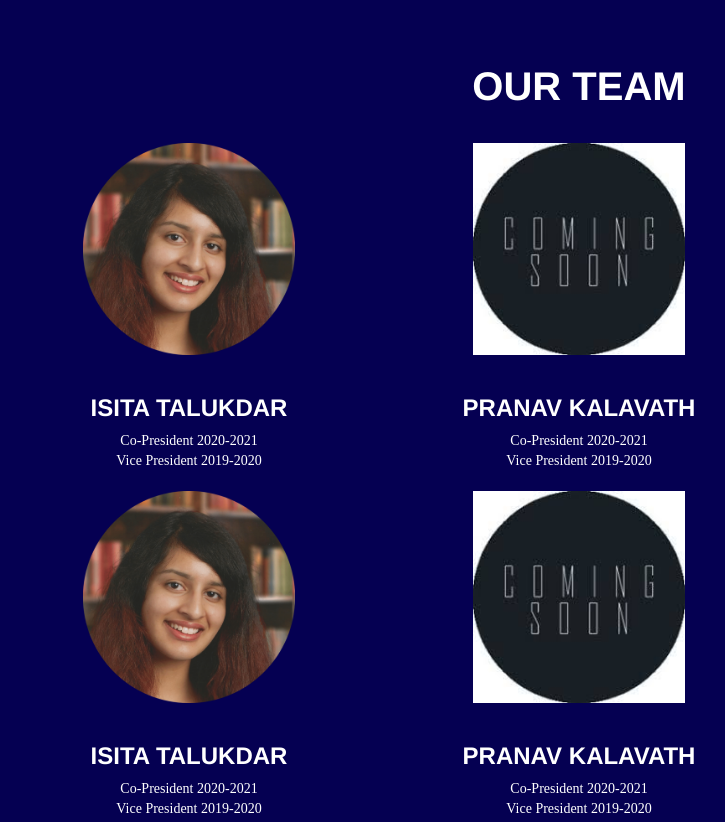
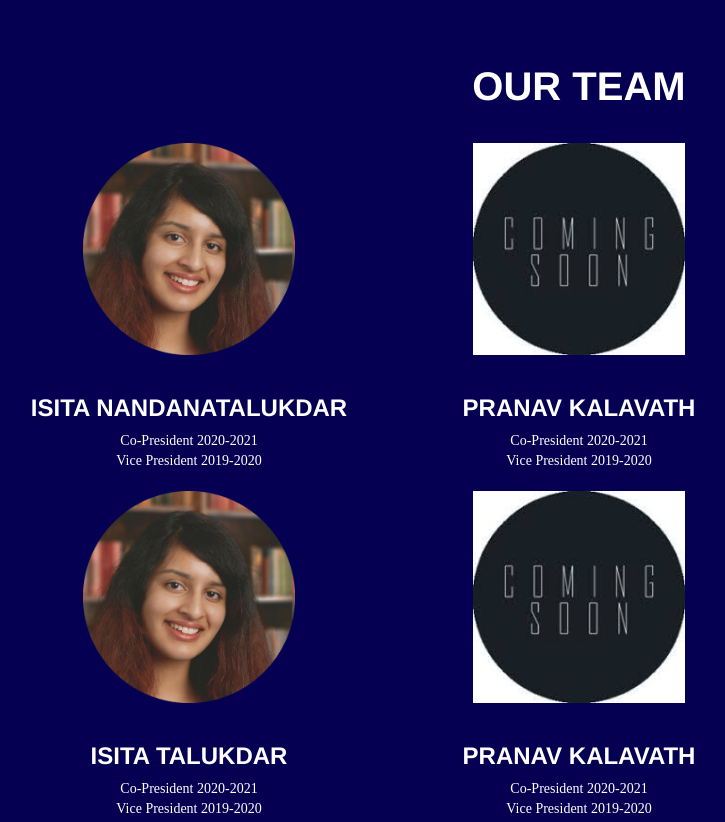
Before and after one commit to bisvccsc/bisvccsc.github.io, a plain HTML site: page index.html in a window 1280 px wide. Shown: the part 2240-3062 px from the top of the page, without its empty margins (61-786 px from the left). Drawn offline with nearby package versions, Linux system fonts and the light colour scheme; a script that the page names is missing; a web font is replaced by a local one.

Commit message:
Update index.html

```diff
--- a/index.html
+++ b/index.html
@@ -141,13 +141,11 @@
                     <h2 style="color:white;" class="section-heading">Our Team</h2>
                 </div>
             </div>
-	        <div id="organizers">
-	          <div id="team3">
 	    <div class="row">
 		<div class="col-sm-4">
 		  <figure>
 		    <img class="img-headshot" src="img/people/isitaCirc.png"/>
-			    <h3 style="color:white;" class="text-center">Isita Talukdar</h3>
+		    <h3 style="color:white;" class="text-center">Isita NandanaTalukdar</h3>
 		    <figcaption style="color:white;" class="text-center">Co-President 2020-2021</figcaption>
 		    <figcaption style="color:white;" class="text-center">Vice President 2019-2020</figcaption>
 		</figure>
@@ -180,9 +178,6 @@
 		    <figcaption style="color:white;" class="text-center">Co-President 2020-2021</figcaption>
 		    <figcaption style="color:white;" class="text-center">Vice President 2019-2020</figcaption>
                 </figure>
-                </div>
-	    </div>
-
                 </div>
 		</div>
     </section>
```
Lines whose indentation alone changed are shown as unchanged.
